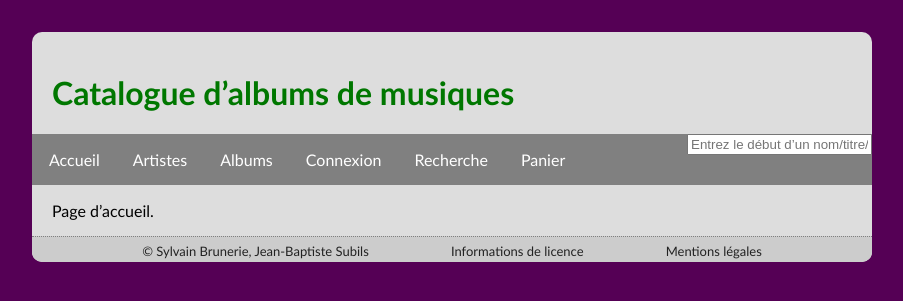
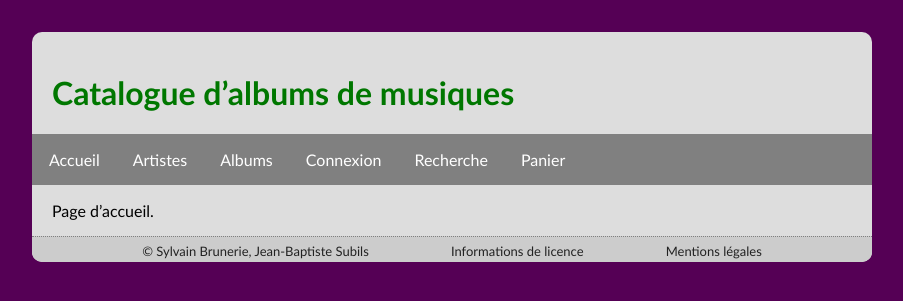
Before and after one commit to jailby/projetwebcours, a PHP site: page /projetwebcours/ in a window 1280 px wide. Shown: the top 301 px of the page, without its empty margins (188-1091 px from the left). Run offline with PHP 8.4, Linux system fonts and the light colour scheme.

Commit message:
Version finale ?

```diff
--- a/album.php
+++ b/album.php
@@ -45,7 +45,7 @@ function echoAlbum()
 		while ($ligneTitre = mysql_fetch_assoc($reqNomTitres))
 		{
 			echo '
-						<li>'.($connected? '<input type="checkbox" class="checkTitre" name="c'.$ligneTitre["IdTitre"].'" />':'').'<a href="titre/'.$ligneTitre["IdTitre"].'">'.$ligneTitre["NomTitre"].'</a></li>';
+						<li>'.($connected? '<input type="checkbox" class="checkTitre" name="c'.$ligneTitre["IdTitre"].'" />':'').'<!--<a href="titre/'.$ligneTitre["IdTitre"].'">'.$ligneTitre["NomTitre"].'</a>-->'.$ligneTitre["NomTitre"].'</li>';
 		}
 		echo '		</ol>';
 
--- a/artiste.php
+++ b/artiste.php
@@ -17,7 +17,7 @@ function echoArtiste()
 		$pseudoArtiste = $artisteSelect["PseudoArtiste"];
 
 		echo '
-				<h2 id="nomArtiste">[Artiste] '.$nomArtiste.spanPseudoArtiste($pseudoArtiste, "pseudoTitre").'</h2>
+				<h2 id="nomArtiste">Artiste : '.$nomArtiste.spanPseudoArtiste($pseudoArtiste, "pseudoTitre").'</h2>
 				<a class="lienTous" href="artiste">Tous les artistes</a>';
 
 		// Liste des albums :
--- a/fonctions.php
+++ b/fonctions.php
@@ -20,7 +20,6 @@ function echoLicence()
 	echo '
 			<div id="contenu" class="licence">
 				<p>Tout le contenu de ce site est mis à disposition sous la licence Creative Commons <a href="http://creativecommons.org/licenses/by-sa/2.0/fr/">CC-BY-SA</a> (créditer Sylvain Brunerie et Jean-Baptiste Subils).</p>
-				<p>Oui, même la musique !</p>
 			</div>';
 }
 
--- a/index.php
+++ b/index.php
@@ -63,7 +63,7 @@ function echoAll()
 						<li><a href="?p=recherche"'.getSelectedP("recherche").'>Recherche</a></li>
 						<li><a href="?p=panier"'.getSelectedP("panier").'>Panier</a></li>
 					</ul>
-					<input type="text" id="rechercheAutocomplete" placeholder="Entrez le début d’un nom/titre/…" />
+					<!--<input type="text" id="rechercheAutocomplete" placeholder="Entrez le début d’un nom/titre/…" />-->
 				</div>
 			</div>';
 	if(isset($_REQUEST["p"]))
--- a/style.css
+++ b/style.css
@@ -202,6 +202,7 @@ a:hover
 table th
 {
 	text-align: left;
+	color: #006600;
 }
 
 table td
```
